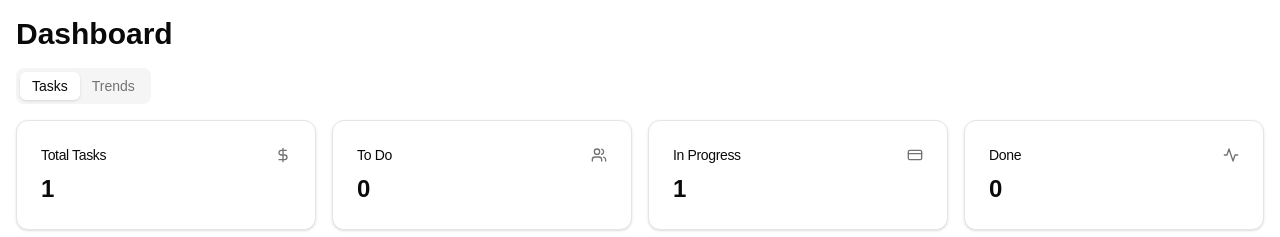
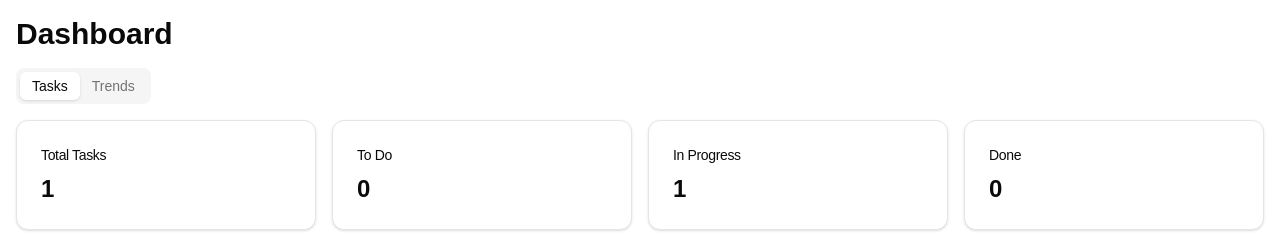
Before and after one commit to ShantanuK86/bugtracker, a Next.js app: page /dashboard in a window 1280 px wide. Shown: the top 237 px of the page. Built offline with nearby package versions, Linux system fonts and the light colour scheme.

Commit message:
deleting some icons

```diff
--- a/components/DashboardContent.tsx
+++ b/components/DashboardContent.tsx
@@ -58,18 +58,7 @@ export default function DashboardContent() {
             <Card>
               <CardHeader className="flex flex-row items-center justify-between space-y-0 pb-2">
                 <CardTitle className="text-sm font-medium">Total Tasks</CardTitle>
-                <svg
-                  xmlns="http://www.w3.org/2000/svg"
-                  viewBox="0 0 24 24"
-                  fill="none"
-                  stroke="currentColor"
-                  strokeLinecap="round"
-                  strokeLinejoin="round"
-                  strokeWidth="2"
-                  className="h-4 w-4 text-muted-foreground"
-                >
-                  <path d="M12 2v20M17 5H9.5a3.5 3.5 0 0 0 0 7h5a3.5 3.5 0 0 1 0 7H6" />
-                </svg>
+
               </CardHeader>
               <CardContent>
                 <div className="text-2xl font-bold">{tasks.length}</div>
@@ -78,20 +67,6 @@ export default function DashboardContent() {
             <Card>
               <CardHeader className="flex flex-row items-center justify-between space-y-0 pb-2">
                 <CardTitle className="text-sm font-medium">To Do</CardTitle>
-                <svg
-                  xmlns="http://www.w3.org/2000/svg"
-                  viewBox="0 0 24 24"
-                  fill="none"
-                  stroke="currentColor"
-                  strokeLinecap="round"
-                  strokeLinejoin="round"
-                  strokeWidth="2"
-                  className="h-4 w-4 text-muted-foreground"
-                >
-                  <path d="M16 21v-2a4 4 0 0 0-4-4H6a4 4 0 0 0-4 4v2" />
-                  <circle cx="9" cy="7" r="4" />
-                  <path d="M22 21v-2a4 4 0 0 0-3-3.87M16 3.13a4 4 0 0 1 0 7.75" />
-                </svg>
               </CardHeader>
               <CardContent>
                 <div className="text-2xl font-bold">{tasks.filter(task => task.status === 'todo').length}</div>
@@ -100,19 +75,6 @@ export default function DashboardContent() {
             <Card>
               <CardHeader className="flex flex-row items-center justify-between space-y-0 pb-2">
                 <CardTitle className="text-sm font-medium">In Progress</CardTitle>
-                <svg
-                  xmlns="http://www.w3.org/2000/svg"
-                  viewBox="0 0 24 24"
-                  fill="none"
-                  stroke="currentColor"
-                  strokeLinecap="round"
-                  strokeLinejoin="round"
-                  strokeWidth="2"
-                  className="h-4 w-4 text-muted-foreground"
-                >
-                  <rect width="20" height="14" x="2" y="5" rx="2" />
-                  <path d="M2 10h20" />
-                </svg>
               </CardHeader>
               <CardContent>
                 <div className="text-2xl font-bold">{tasks.filter(task => task.status === 'in-progress').length}</div>
@@ -121,18 +83,7 @@ export default function DashboardContent() {
             <Card>
               <CardHeader className="flex flex-row items-center justify-between space-y-0 pb-2">
                 <CardTitle className="text-sm font-medium">Done</CardTitle>
-                <svg
-                  xmlns="http://www.w3.org/2000/svg"
-                  viewBox="0 0 24 24"
-                  fill="none"
-                  stroke="currentColor"
-                  strokeLinecap="round"
-                  strokeLinejoin="round"
-                  strokeWidth="2"
-                  className="h-4 w-4 text-muted-foreground"
-                >
-                  <path d="M22 12h-4l-3 9L9 3l-3 9H2" />
-                </svg>
+
               </CardHeader>
               <CardContent>
                 <div className="text-2xl font-bold">{tasks.filter(task => task.status === 'done').length}</div>
```
